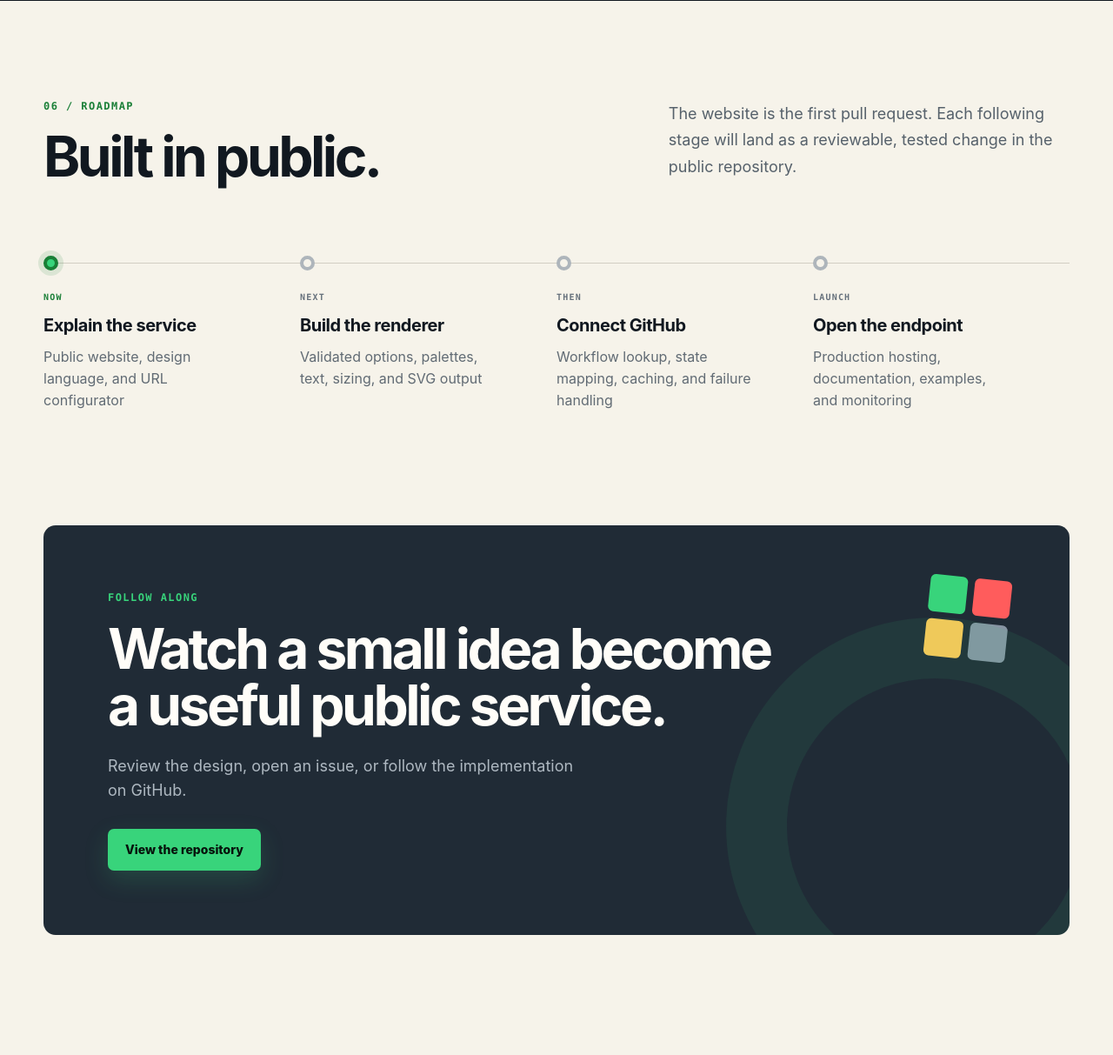
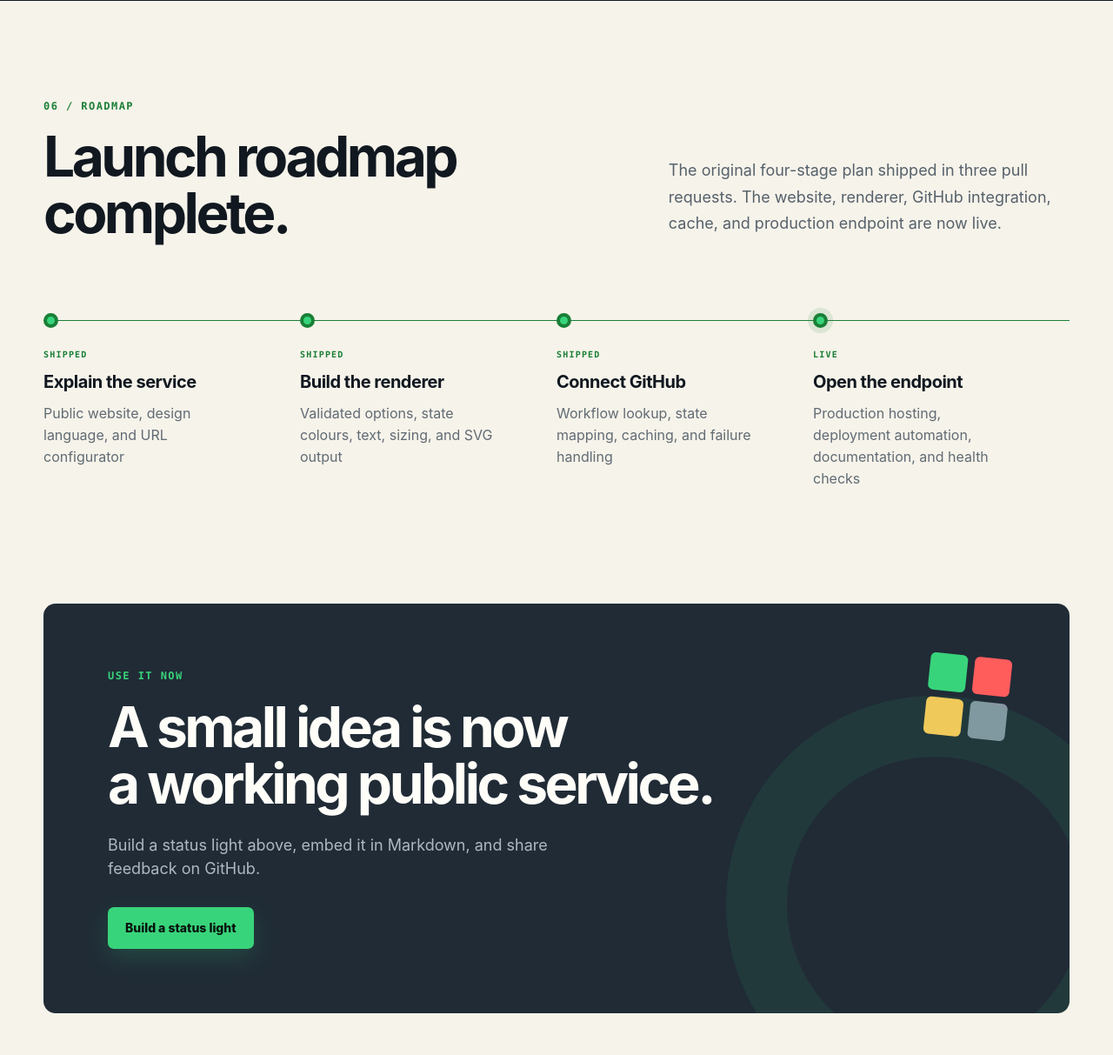
Before and after one commit to KingBain/status-lights, a PHP site: page / in a window 1280 px wide. Shown: the part 4648-5861 px from the top of the page at 87% size. Run offline with PHP 8.4, Linux system fonts and the light colour scheme.

Commit message:
docs: update site for the live service (#4)
## Summary

- replace the remaining pre-launch and under-construction language with
the live service status
- identify the generated builder URL as a production URL that can be
copied and embedded
- mark the original four-stage launch roadmap as shipped/live
- update the closing call to action so visitors can immediately build a
status light
- correct the colour and operations wording to match the implemented
generator

## Verified production state

- `https://g.statuslights.dev/health` returns `status: ok`
- the full URL emitted by the default builder returns a successful SVG
from the production service

## Validation

- `git diff --check`
- `python3 scripts/validate-site.py`
- `node --check site/script.js`
- local HTTP smoke tests for the page, stylesheet, and JavaScript
- PHP syntax checks
- `php generator/tests/run.php` — 10 tests, 0 failures
- `bash -n scripts/cpanel-pull-deploy.sh`

```diff
--- a/site/index.html
+++ b/site/index.html
@@ -52,21 +52,24 @@
       <section class="hero">
         <div class="shell hero-grid">
           <div class="hero-copy">
-            <p class="eyebrow"><span class="pulse-dot"></span> Open source · Under construction</p>
+            <p class="eyebrow"><span class="pulse-dot"></span> Open source · Live public service</p>
             <h1>Workflow status.<br><span>Nothing else.</span></h1>
             <p class="hero-lede">
               Status Lights turns GitHub Actions results into compact, customizable SVG
               indicators—built for Markdown dashboards that need signal instead of noise.
             </p>
             <div class="hero-actions">
-              <a class="button button-primary" href="#customize">Design a light</a>
+              <a class="button button-primary" href="#customize">Build a status light</a>
               <a
                 class="button button-secondary"
                 href="https://github.com/KingBain/status-lights"
                 rel="noreferrer"
-              >Follow the build on GitHub</a>
+              >View the source on GitHub</a>
             </div>
-            <p class="launch-note">Planned as a free public service. No account required.</p>
+            <p class="launch-note">
+              Live now at <a href="https://g.statuslights.dev">g.statuslights.dev</a>. Free to use,
+              with no account required for public repositories.
+            </p>
           </div>
 
           <div class="status-board" aria-label="Example service status dashboard">
@@ -161,7 +164,7 @@
               <span>01</span>
               <h3>Name the workflow</h3>
               <p>Owner, repository, and workflow filename live directly in the URL path.</p>
-              <code>g.statuslights.dev/github/acme/api/ci.yml</code>
+              <code>g.statuslights.dev/github/acme/api/ci.yml.svg</code>
             </li>
             <li>
               <span>02</span>
@@ -187,8 +190,8 @@
               <h2>Make the signal yours.</h2>
             </div>
             <p>
-              Explore the planned URL format. Everything is encoded in readable path segments;
-              the preview below runs entirely in your browser.
+              Build a production-ready URL with readable path segments. The appearance preview
+              runs in your browser, and the generated URL calls the live service.
             </p>
           </div>
 
@@ -257,7 +260,7 @@
 
             <div class="builder-preview">
               <div class="preview-topline">
-                <span>LIVE PREVIEW</span>
+                <span>APPEARANCE PREVIEW</span>
                 <div class="state-switcher" aria-label="Preview state">
                   <button class="state-button active" type="button" data-state="success">Success</button>
                   <button class="state-button" type="button" data-state="failure">Failure</button>
@@ -274,13 +277,14 @@
               </div>
               <div class="url-panel">
                 <div class="url-heading">
-                  <span>PLANNED GENERATOR URL</span>
+                  <span>LIVE GENERATOR URL</span>
                   <button id="copy-url" type="button">Copy</button>
                 </div>
                 <code id="generated-url" aria-live="polite"></code>
               </div>
               <p class="preview-disclaimer">
-                Preview only—the public rendering endpoint will be connected in a later release.
+                The preview lets you inspect every state. Use the generated URL to retrieve the
+                latest real result for the workflow you entered.
               </p>
             </div>
           </div>
@@ -304,7 +308,7 @@
             <article>
               <span class="capability-icon palette-icon"><i></i><i></i><i></i></span>
               <h3>Complete colour control</h3>
-              <p>Choose a palette or override each workflow state with your own hexadecimal colour.</p>
+              <p>Set the success, failure, running, and unknown states to your own hexadecimal colours.</p>
             </article>
             <article>
               <span class="capability-icon font-icon">M</span>
@@ -357,37 +361,37 @@
           <div class="section-heading">
             <div>
               <p class="section-number">06 / ROADMAP</p>
-              <h2>Built in public.</h2>
+              <h2>Launch roadmap complete.</h2>
             </div>
             <p>
-              The website is the first pull request. Each following stage will land as a reviewable,
-              tested change in the public repository.
+              The original four-stage plan shipped in three pull requests. The website, renderer,
+              GitHub integration, cache, and production endpoint are now live.
             </p>
           </div>
           <ol class="roadmap-list">
-            <li class="current">
+            <li class="complete">
               <span class="roadmap-marker"></span>
-              <p>NOW</p>
+              <p>SHIPPED</p>
               <h3>Explain the service</h3>
               <span>Public website, design language, and URL configurator</span>
             </li>
-            <li>
+            <li class="complete">
               <span class="roadmap-marker"></span>
-              <p>NEXT</p>
+              <p>SHIPPED</p>
               <h3>Build the renderer</h3>
-              <span>Validated options, palettes, text, sizing, and SVG output</span>
+              <span>Validated options, state colours, text, sizing, and SVG output</span>
             </li>
-            <li>
+            <li class="complete">
               <span class="roadmap-marker"></span>
-              <p>THEN</p>
+              <p>SHIPPED</p>
               <h3>Connect GitHub</h3>
               <span>Workflow lookup, state mapping, caching, and failure handling</span>
             </li>
-            <li>
+            <li class="current">
               <span class="roadmap-marker"></span>
-              <p>LAUNCH</p>
+              <p>LIVE</p>
               <h3>Open the endpoint</h3>
-              <span>Production hosting, documentation, examples, and monitoring</span>
+              <span>Production hosting, deployment automation, documentation, and health checks</span>
             </li>
           </ol>
         </div>
@@ -398,10 +402,10 @@
           <div class="closing-lights" aria-hidden="true">
             <span class="success"></span><span class="failure"></span><span class="running"></span><span class="unknown"></span>
           </div>
-          <p class="section-number">FOLLOW ALONG</p>
-          <h2>Watch a small idea become<br>a useful public service.</h2>
-          <p>Review the design, open an issue, or follow the implementation on GitHub.</p>
-          <a class="button button-primary" href="https://github.com/KingBain/status-lights" rel="noreferrer">View the repository</a>
+          <p class="section-number">USE IT NOW</p>
+          <h2>A small idea is now<br>a working public service.</h2>
+          <p>Build a status light above, embed it in Markdown, and share feedback on GitHub.</p>
+          <a class="button button-primary" href="#customize">Build a status light</a>
         </div>
       </section>
     </main>
--- a/site/styles.css
+++ b/site/styles.css
@@ -985,7 +985,7 @@ input[type="range"] {
   right: 0;
   left: 0;
   height: 1px;
-  background: var(--line);
+  background: var(--green);
   content: "";
 }
 
@@ -1006,9 +1006,13 @@ input[type="range"] {
   border-radius: 50%;
 }
 
+.roadmap-list .complete .roadmap-marker,
 .roadmap-list .current .roadmap-marker {
   background: var(--green-bright);
   border-color: var(--green);
+}
+
+.roadmap-list .current .roadmap-marker {
   box-shadow: 0 0 0 6px rgba(26, 127, 55, 0.12);
 }
 
@@ -1017,6 +1021,7 @@ input[type="range"] {
   font-size: 10px;
 }
 
+.roadmap-list .complete > p,
 .roadmap-list .current > p {
   color: var(--green);
 }
```
